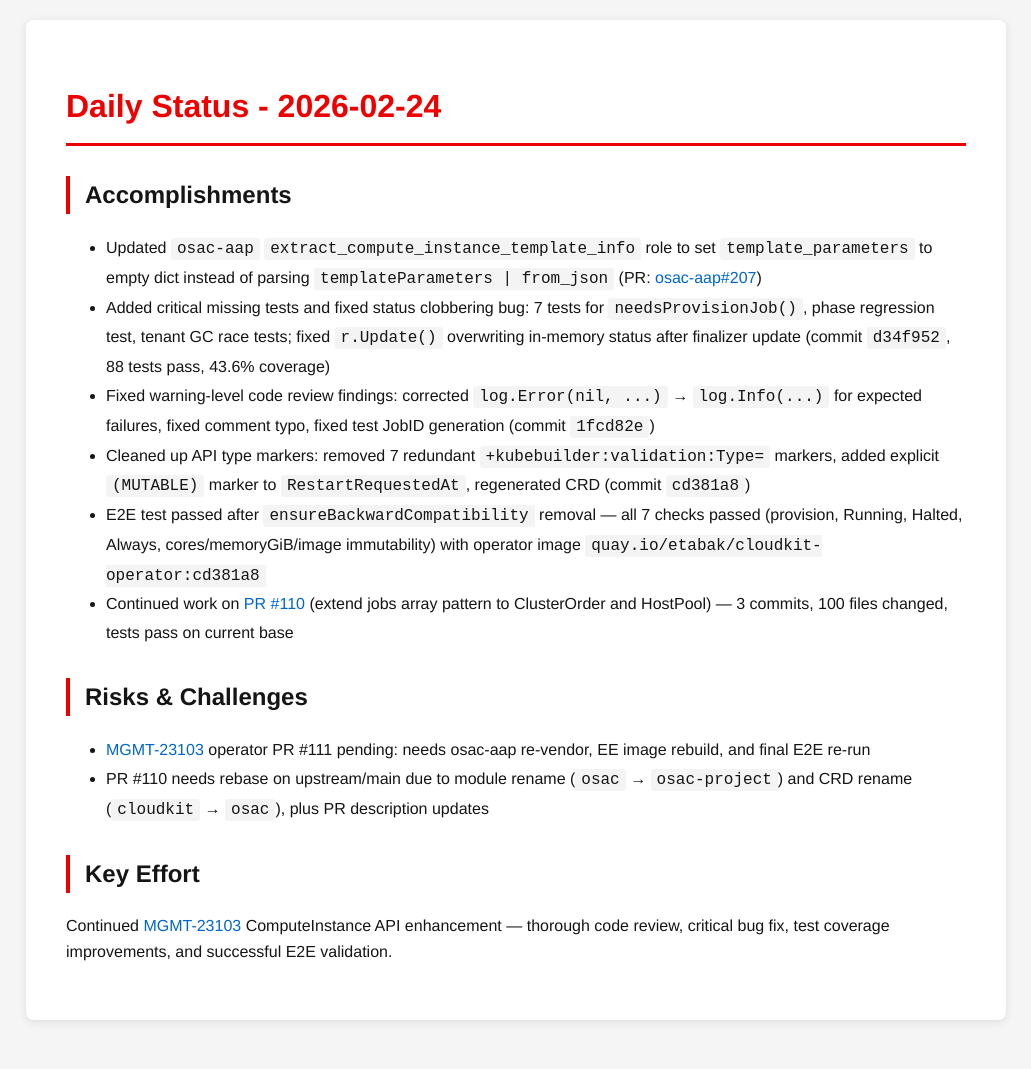
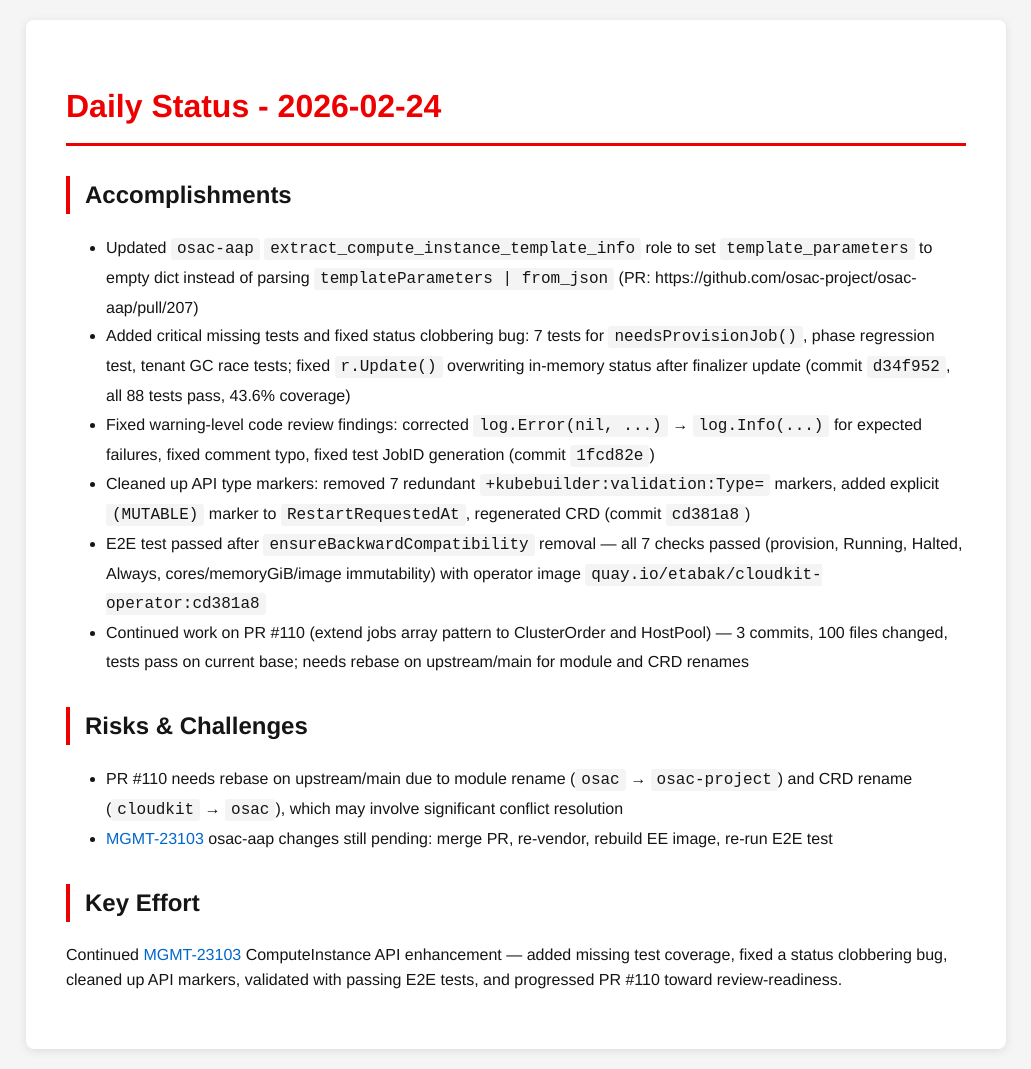
Before and after one commit to tzvatot/daily-status, a Jekyll site: the page built from 2026-02-24.md, in a window 1280 px wide. Shown: the whole page, without its empty margins (124-1155 px from the left). Built offline with Jekyll 4.4.1, drawn with Linux system fonts in a browser that asks for light colours; before the commit the page ends 1040 px from its top, so only the background shows below that.

Commit message:
Daily status update - 2026-02-24

```diff
--- a/2026-02-24.md
+++ b/2026-02-24.md
@@ -7,16 +7,16 @@ date: 2026-02-24
 # Daily Status - 2026-02-24
 
 ## Accomplishments
-- Updated `osac-aap` `extract_compute_instance_template_info` role to set `template_parameters` to empty dict instead of parsing `templateParameters | from_json` (PR: [osac-aap#207](https://github.com/osac-project/osac-aap/pull/207))
-- Added critical missing tests and fixed status clobbering bug: 7 tests for `needsProvisionJob()`, phase regression test, tenant GC race tests; fixed `r.Update()` overwriting in-memory status after finalizer update (commit `d34f952`, 88 tests pass, 43.6% coverage)
+- Updated `osac-aap` `extract_compute_instance_template_info` role to set `template_parameters` to empty dict instead of parsing `templateParameters | from_json` (PR: https://github.com/osac-project/osac-aap/pull/207)
+- Added critical missing tests and fixed status clobbering bug: 7 tests for `needsProvisionJob()`, phase regression test, tenant GC race tests; fixed `r.Update()` overwriting in-memory status after finalizer update (commit `d34f952`, all 88 tests pass, 43.6% coverage)
 - Fixed warning-level code review findings: corrected `log.Error(nil, ...)` → `log.Info(...)` for expected failures, fixed comment typo, fixed test JobID generation (commit `1fcd82e`)
 - Cleaned up API type markers: removed 7 redundant `+kubebuilder:validation:Type=` markers, added explicit `(MUTABLE)` marker to `RestartRequestedAt`, regenerated CRD (commit `cd381a8`)
 - E2E test passed after `ensureBackwardCompatibility` removal — all 7 checks passed (provision, Running, Halted, Always, cores/memoryGiB/image immutability) with operator image `quay.io/etabak/cloudkit-operator:cd381a8`
-- Continued work on [PR #110](https://github.com/osac-project/osac-operator/pull/110) (extend jobs array pattern to ClusterOrder and HostPool) — 3 commits, 100 files changed, tests pass on current base
+- Continued work on PR #110 (extend jobs array pattern to ClusterOrder and HostPool) — 3 commits, 100 files changed, tests pass on current base; needs rebase on upstream/main for module and CRD renames
 
 ## Risks & Challenges
-- [MGMT-23103](https://issues.redhat.com/browse/MGMT-23103) operator PR #111 pending: needs osac-aap re-vendor, EE image rebuild, and final E2E re-run
-- PR #110 needs rebase on upstream/main due to module rename (`osac` → `osac-project`) and CRD rename (`cloudkit` → `osac`), plus PR description updates
+- PR #110 needs rebase on upstream/main due to module rename (`osac` → `osac-project`) and CRD rename (`cloudkit` → `osac`), which may involve significant conflict resolution
+- [MGMT-23103](https://issues.redhat.com/browse/MGMT-23103) osac-aap changes still pending: merge PR, re-vendor, rebuild EE image, re-run E2E test
 
 ## Key Effort
-Continued [MGMT-23103](https://issues.redhat.com/browse/MGMT-23103) ComputeInstance API enhancement — thorough code review, critical bug fix, test coverage improvements, and successful E2E validation.
+Continued [MGMT-23103](https://issues.redhat.com/browse/MGMT-23103) ComputeInstance API enhancement — added missing test coverage, fixed a status clobbering bug, cleaned up API markers, validated with passing E2E tests, and progressed PR #110 toward review-readiness.
```
